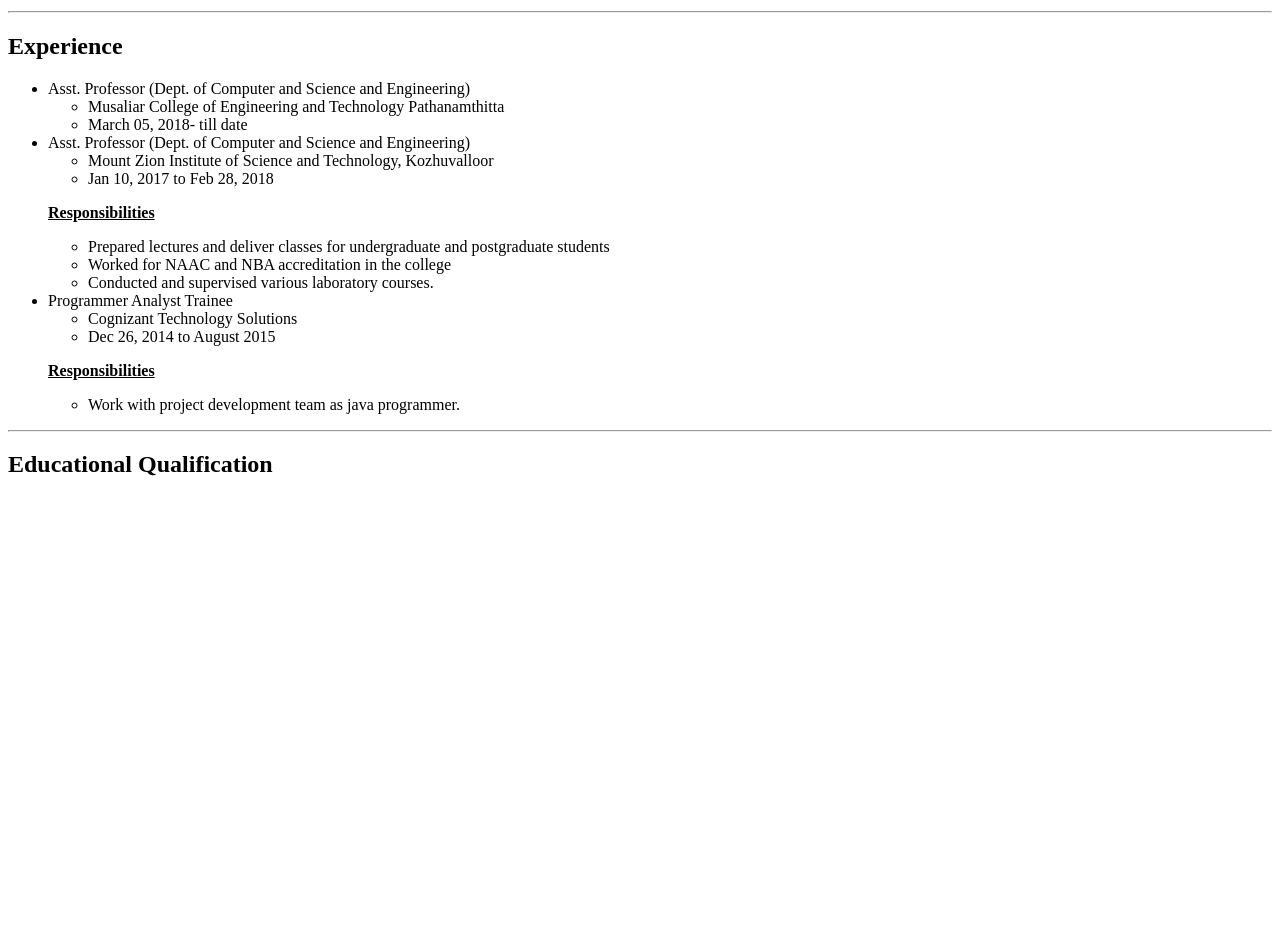
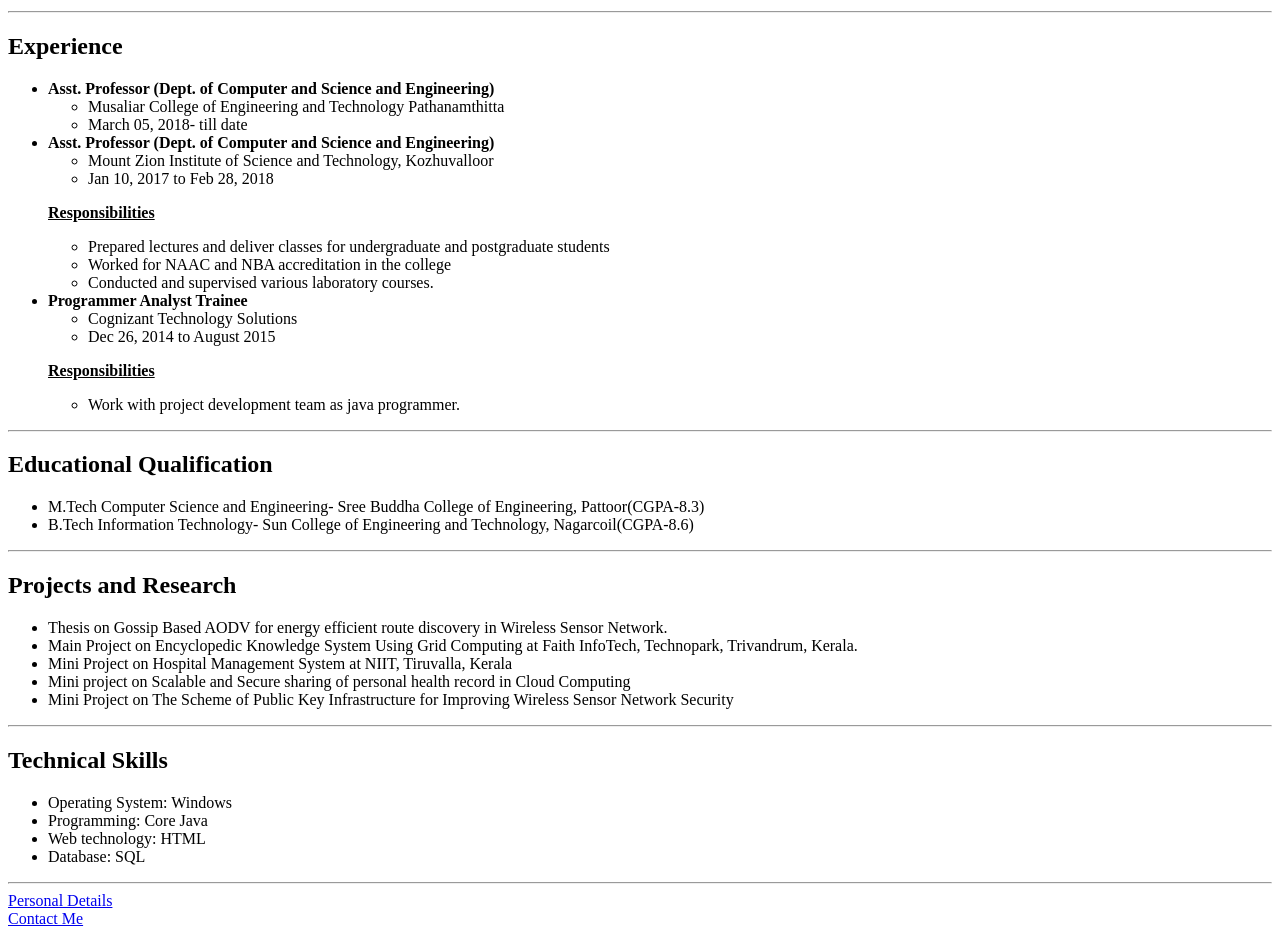
Before and after one commit to praseethasanju/My_Portfolio, a plain HTML site: page index.html in a window 1280 px wide. Shown: the part 440-1376 px from the top of the page. Before the commit the page ends 938 px from the top, so only its background shows below. Drawn offline with Linux system fonts and the light colour scheme.

Commit message:
Add files via upload

```diff
--- a/index.html
+++ b/index.html
@@ -16,12 +16,12 @@
         <hr />
     <h2>Experience</h2>
     <ul>
-        <li>Asst. Professor (Dept. of Computer and Science and Engineering)</li>
+        <li><b>Asst. Professor (Dept. of Computer and Science and Engineering)</b></li>
     <ul>
         <li>Musaliar College of Engineering and Technology Pathanamthitta</li>
         <li>March 05, 2018- till date</li>
     </ul>
-    <li>Asst. Professor (Dept. of Computer and Science and Engineering)</li>
+    <li><b>Asst. Professor (Dept. of Computer and Science and Engineering)</b></li>
     <ul>
         <li>Mount Zion Institute of Science and Technology, Kozhuvalloor </li>
         <li>Jan 10, 2017 to Feb 28, 2018</li>
@@ -32,7 +32,7 @@
         <li>Worked for NAAC and NBA accreditation in the college</li>
         <li>Conducted and supervised various laboratory courses.</li>
     </ul>
-    <li>Programmer Analyst Trainee  </li>
+    <li><b>Programmer Analyst Trainee </b> </li>
     <ul>
         <li>Cognizant Technology Solutions</li>
         <li>Dec 26, 2014 to August 2015</li>
@@ -45,6 +45,33 @@
     </ul>
     <hr />
     <h2>Educational Qualification</h2>
+    <ul>
+        <li>M.Tech Computer Science and Engineering- Sree Buddha College of Engineering, Pattoor(CGPA-8.3)</li>
+        <li>B.Tech Information Technology- Sun College of Engineering and Technology, Nagarcoil(CGPA-8.6)</li>
 
+    </ul>
+<hr/>
+<h2>Projects and Research</h2>
+<ul>
+    <li>Thesis on Gossip Based AODV for energy efficient route discovery in Wireless Sensor
+        Network. </li>
+    <li>Main Project on Encyclopedic Knowledge System Using Grid Computing at Faith InfoTech,
+            Technopark, Trivandrum, Kerala.</li>
+    <li>Mini Project on Hospital Management System at NIIT, Tiruvalla, Kerala</li>
+    <li>Mini project on Scalable and Secure sharing of personal health record in Cloud Computing</li>
+    <li>Mini Project on The Scheme of Public Key Infrastructure for Improving Wireless Sensor
+        Network Security</li>
+</ul>
+<hr />
+<h2>Technical Skills</h2>
+<ul>
+    <li>Operating System: Windows</li>
+    <li>Programming: Core Java</li>
+    <li>Web technology: HTML</li>
+    <li>Database: SQL</li>
+</ul>
+<hr />
+<a href="Personal.html">Personal Details</a><br />
+<a href="contact.html">Contact Me</a>
 </body>
 </html>
```
Also changed, not shown: Personal.html (+10 -0 lines), contact.html (+12 -0 lines).
